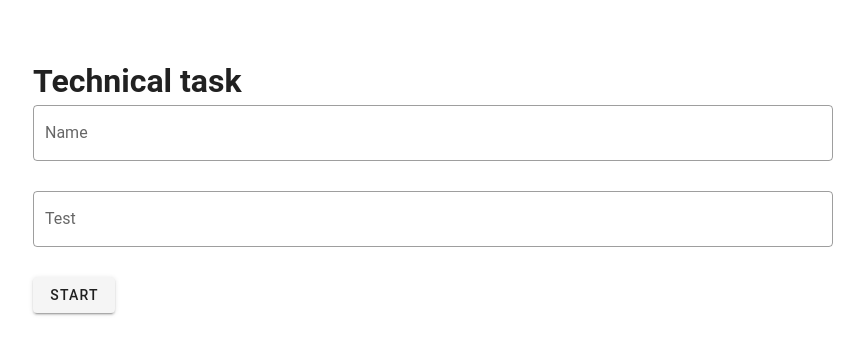
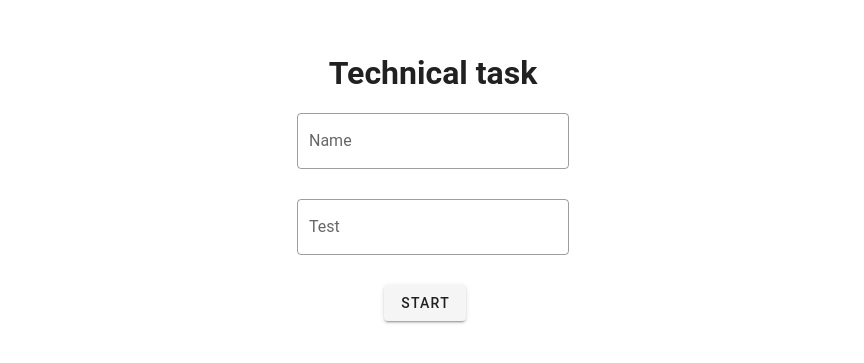
Before and after one commit to HappinessCookie/printful_hometask, a Vue app: page / in a window 1280 px wide. Shown: the part 215-578 px from the top of the page, without its empty margins (207-1071 px from the left). Built offline with nearby package versions, Linux system fonts and the light colour scheme; no server answers.

Commit message:
Changed auth form width and centered submit button

```diff
--- a/src/pages/Auth.vue
+++ b/src/pages/Auth.vue
@@ -1,6 +1,6 @@
 <template>
-	<div>
-		<h1>Technical task</h1>
+	<div class="auth">
+		<h1 class="mb-4">Technical task</h1>
 		<v-form ref="form">
 			<v-text-field
 				v-model="name"
@@ -19,7 +19,9 @@
 				:items="testsList"
 				:rules="[v => !!v || 'Quiz is required']"
 			></v-select>
-			<v-btn class="mr-4" @click="submit">Start</v-btn>
+			<div class="auth__action">
+				<v-btn class="mr-4" @click="submit">Start</v-btn>
+			</div>
 		</v-form>
 	</div>
 </template>
@@ -78,6 +80,15 @@
   };
 </script>
 
-<style scoped>
+<style scoped lang="scss">
+	.auth {
+		display: grid;
+		justify-content: center;
+		justify-items: center;
 
+		&__action {
+			display: flex;
+			justify-content: center;
+		}
+	}
 </style>
```
